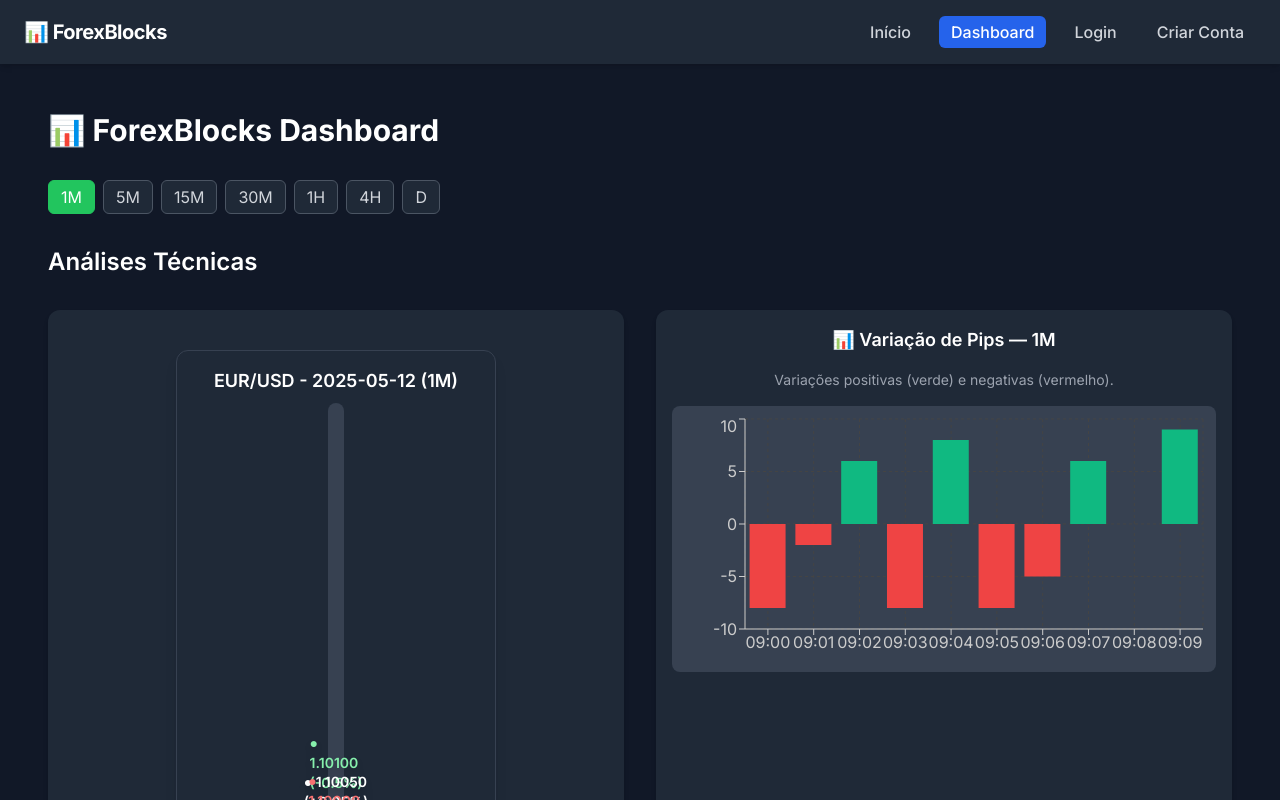
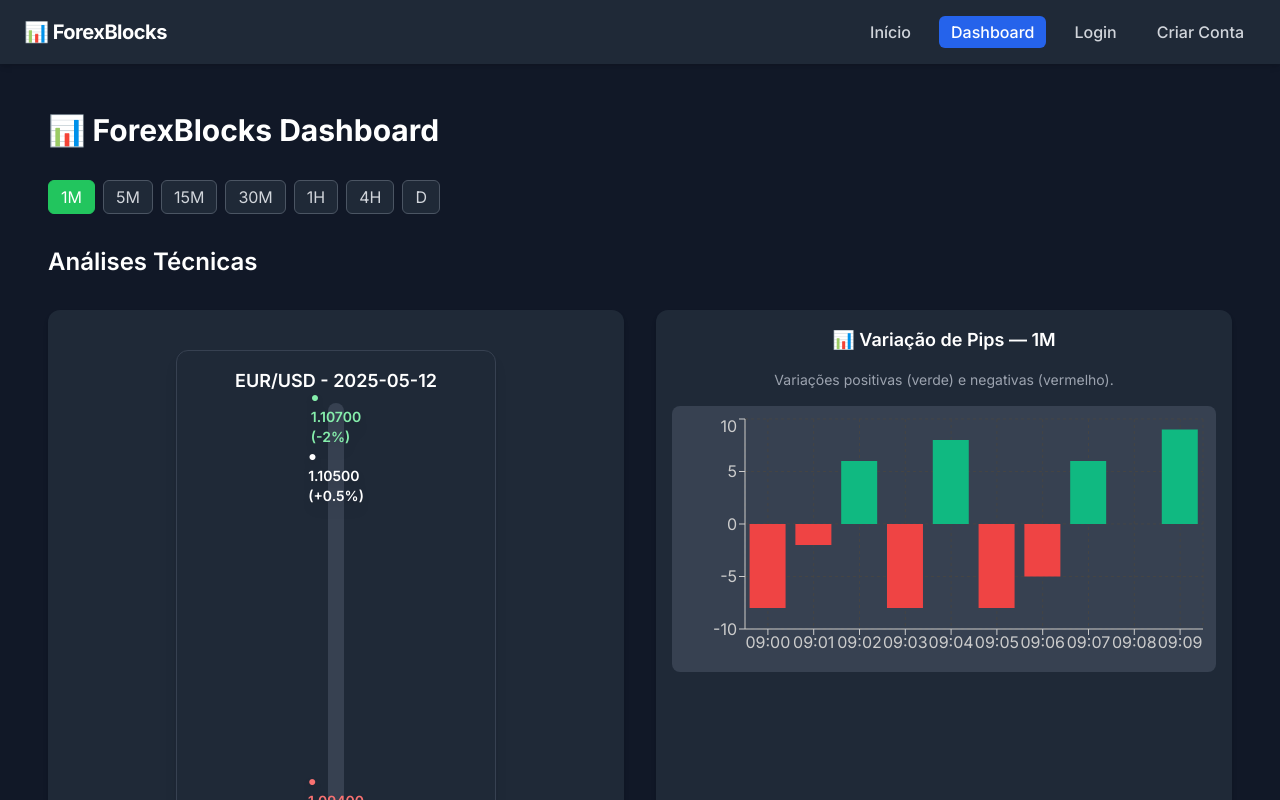
Before and after one commit to TulioBuarque/meusite-nextjs, a Next.js app: page /dashboard in a window 1280 px wide. Shown: the top 800 px of the page. Built offline with nearby package versions, Linux system fonts and the light colour scheme.

Commit message:
Update DailyRangeIndicator.tsx

```diff
--- a/src/components/kpis/DailyRangeIndicator.tsx
+++ b/src/components/kpis/DailyRangeIndicator.tsx
@@ -1,30 +1,18 @@
 'use client'
 
-import { useTimeframeStore, Timeframe } from '@/store/useTimeframeStore'
-
-// Timeframes válidos
-const VALID_TIMEFRAMES: Timeframe[] = ['1M', '5M', '15M', '30M', '1H', '4H', 'D']
-
 const mockPriceData = {
-  '1M': { asset: 'EUR/USD', date: '2025-05-12', min: 1.1000, max: 1.1010, current: 1.1005, changeFromOpen: 0.05, changeFromMin: 0.50, changeFromMax: -0.50 },
-  '5M': { asset: 'EUR/USD', date: '2025-05-12', min: 1.1000, max: 1.1020, current: 1.1012, changeFromOpen: 0.12, changeFromMin: 1.20, changeFromMax: -0.80 },
-  '15M': { asset: 'EUR/USD', date: '2025-05-12', min: 1.0990, max: 1.1030, current: 1.1015, changeFromOpen: 0.15, changeFromMin: 2.50, changeFromMax: -1.50 },
-  '30M': { asset: 'EUR/USD', date: '2025-05-12', min: 1.0985, max: 1.1045, current: 1.1028, changeFromOpen: 0.28, changeFromMin: 4.30, changeFromMax: -1.70 },
-  '1H': { asset: 'EUR/USD', date: '2025-05-12', min: 1.0970, max: 1.1050, current: 1.1042, changeFromOpen: 0.42, changeFromMin: 7.20, changeFromMax: -0.80 },
-  '4H': { asset: 'EUR/USD', date: '2025-05-12', min: 1.0950, max: 1.1060, current: 1.1045, changeFromOpen: 0.45, changeFromMin: 9.50, changeFromMax: -1.50 },
-  'D': { asset: 'EUR/USD', date: '2025-05-12', min: 1.0940, max: 1.1070, current: 1.1050, changeFromOpen: 0.50, changeFromMin: 11.00, changeFromMax: -2.00 },
+  asset: 'EUR/USD',
+  date: '2025-05-12',
+  min: 1.0940,
+  max: 1.1070,
+  current: 1.1050,
+  changeFromOpen: 0.50,
+  changeFromMin: 11.00,
+  changeFromMax: -2.00,
 }
 
 export function DailyRangeIndicator() {
-  const timeframe = useTimeframeStore((state) => state.selectedTimeframe)
-
-  // Validação de segurança
-  if (!VALID_TIMEFRAMES.includes(timeframe) || !mockPriceData[timeframe]) {
-    console.warn(`Timeframe inválido detectado: ${timeframe}`)
-    return <p className="text-center text-red-500">Erro: Timeframe inválido selecionado.</p>
-  }
-
-  const { asset, date, min, max, current, changeFromOpen, changeFromMin, changeFromMax } = mockPriceData[timeframe]
+  const { asset, date, min, max, current, changeFromOpen, changeFromMin, changeFromMax } = mockPriceData
 
   const safeMin = min
   const safeMax = Math.abs(max - min) < 0.01 ? min + 0.01 : max
@@ -39,7 +27,7 @@ export function DailyRangeIndicator() {
 
   return (
     <div className="flex flex-col items-center my-6 w-full max-w-xs mx-auto bg-gray-800 rounded-xl shadow-lg p-4 border border-gray-700">
-      <h3 className="text-lg font-semibold mb-2 text-center">{asset} - {date} ({timeframe})</h3>
+      <h3 className="text-lg font-semibold mb-2 text-center">{asset} - {date}</h3>
       <div className="relative bg-gray-700 w-4 rounded-full transition-all duration-500" style={{ height: '60vh', maxHeight: '80vh' }}>
         {points.map((p, index) => (
           <div key={index}
```
